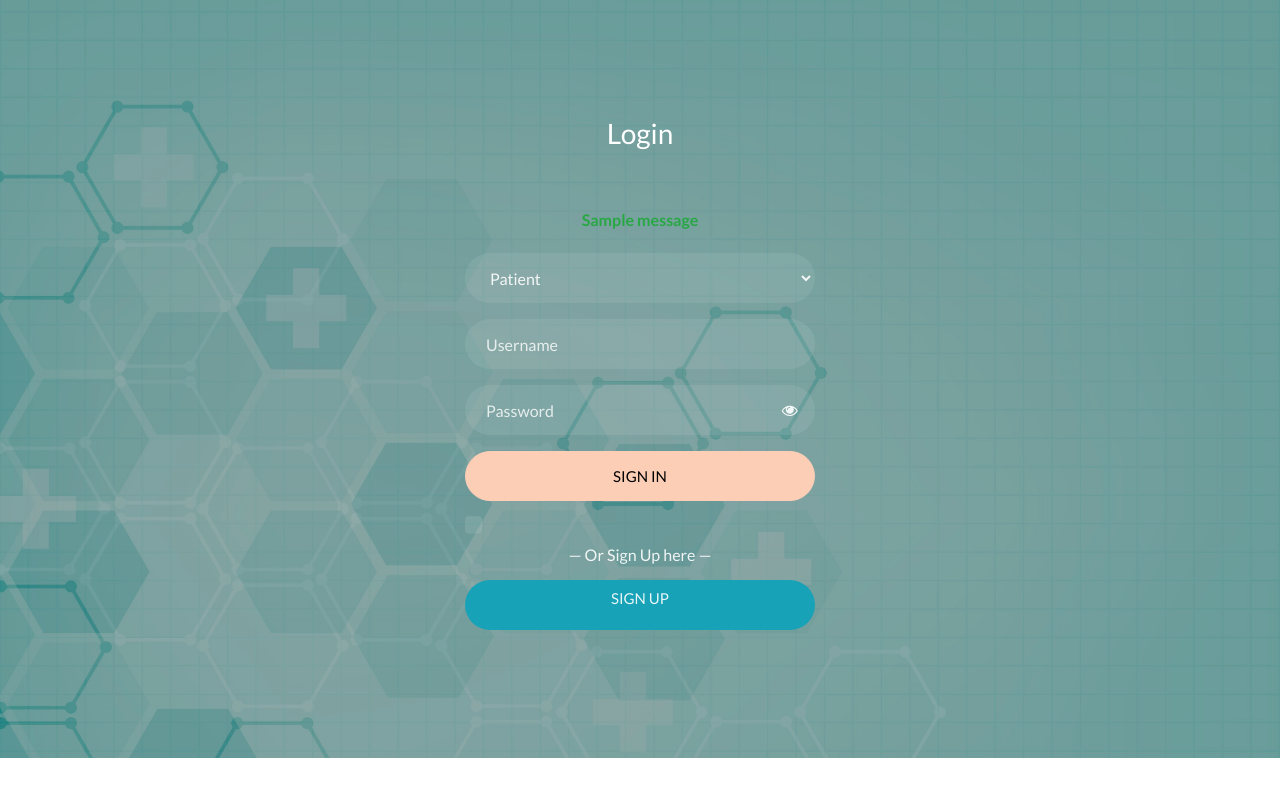
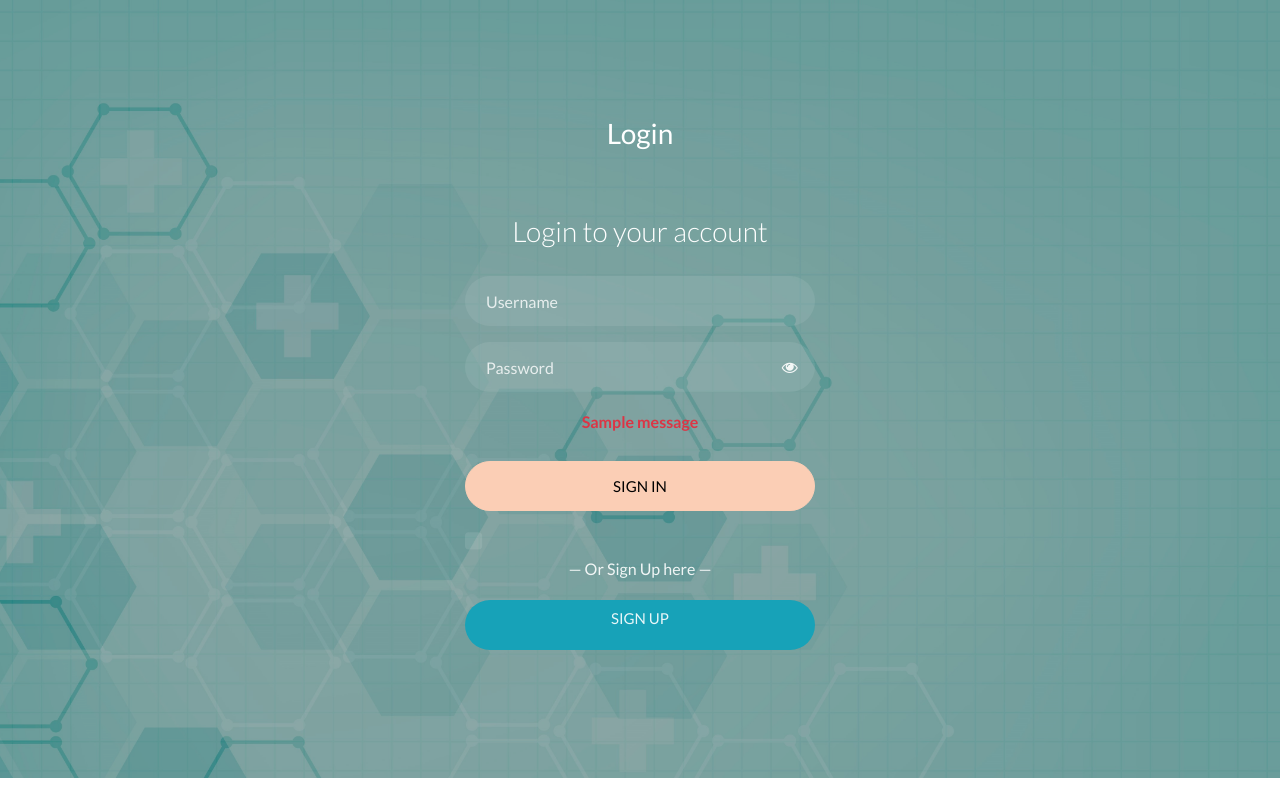
Before and after one commit to yadhukrishnx/E-HOSPITALITY, a Django app: page /login/ in a window 1280 px wide. Run offline with Django 3.2, Linux system fonts and the light colour scheme; one stand-in notice (Sample message) is shown.

Commit message:
Update : Authentication Completed . 3 User modes enabled

```diff
--- a/hospital/templates/login.html
+++ b/hospital/templates/login.html
@@ -27,38 +27,31 @@
 				<div class="col-md-6 col-lg-4">
 					<div class="login-wrap p-0">
 				  <!-- Success Message Display -->
-				  {% if messages %}
+
+				  <h3 class="mb-4 text-center">Login to your account</h3>
+
+				  <!-- End Success Message Display -->
+
+		      	<form method="POST" class="signin-form">
+					{% csrf_token %}
+
+		      		<div class="form-group">
+		      			<input type="text" name="username" class="form-control" placeholder="Username" required>
+		      		</div>
+	            <div class="form-group">
+	              <input id="password-field" name="password" type="password" class="form-control" placeholder="Password" required>
+	              <span toggle="#password-field" class="fa fa-fw fa-eye field-icon toggle-password"></span>
+	            </div>
+				{% if messages %}
 
 
-					  {% for message in messages %}
+				{% for message in messages %}
 
-					  <h6 class="mb-4 text-center text-success font-weight-bolder">{{ message }}<h6>
+				<p class="mb-4 text-center text-danger font-weight-bolder">{{ message }}<p>
 
-					  {% endfor %}
+				{% endfor %}
 
-				  {% endif %}
-				  {% if not messages %}
-				  <h3 class="mb-4 text-center">Login to your account</h3>
-				  {% endif %}
-				  <!-- End Success Message Display -->
-
-		      	<form action="#" class="signin-form">
-                    <div class="form-group " >
-
-                        <select id="role-select" class="form-control " required >
-
-                            <option value="patient">Patient</option>
-                            <option value="doctor">Doctor</option>
-                            <option value="admin">Admin</option>
-                        </select>
-                    </div>
-		      		<div class="form-group">
-		      			<input type="text" class="form-control" placeholder="Username" required>
-		      		</div>
-	            <div class="form-group">
-	              <input id="password-field" type="password" class="form-control" placeholder="Password" required>
-	              <span toggle="#password-field" class="fa fa-fw fa-eye field-icon toggle-password"></span>
-	            </div>
+			{% endif %}
 	            <div class="form-group">
 	            	<button type="submit" class="form-control btn btn-primary submit px-3 " >Sign In</button>
 	            </div>
--- a/hospital/urls.py
+++ b/hospital/urls.py
@@ -7,6 +7,10 @@ from django.contrib.auth import views as auth
 urlpatterns = [
     path("",views.home,name="home"),
     path("login/",views.loginpage,name="login"),
-    path('logout/', auth.LogoutView.as_view(template_name ='/login.html'), name ='logout'),
+    path('logout/', views.customlogout, name ='logout'),
     path("register/",views.register,name="register"),
+
+    path('patient-dashboard/', views.patient_dashboard_view, name='patient_dashboard'),
+    path('doctor-dashboard/', views.doctor_dashboard_view, name='doctor_dashboard'),
+    path('admin-dashboard/', views.admin_dashboard_view, name='admin_dashboard'),
 ]
--- a/hospital/views.py
+++ b/hospital/views.py
@@ -6,6 +6,9 @@ from .forms import UserRegisterForm
 from django.template.loader import get_template
 from django.core.mail import EmailMultiAlternatives
 from . models import UserProfile
+from django.contrib.auth import authenticate, login
+from django.contrib.auth.decorators import login_required
+from django.contrib.auth import logout
 
 # Create your views here.
 
@@ -27,10 +30,29 @@ def home(request):
 # View for login page
 
 def loginpage(request):
+    if request.method == 'POST':
+        username = request.POST['username']
+        password = request.POST['password']
+
+        user = authenticate(request, username=username, password=password)
+
+        if user is not None:
+            login(request, user)
+            user_profile = user.profile
+            if user_profile.user_type == 'patient':
+                return redirect('patient_dashboard')
+            elif user_profile.user_type == 'doctor':
+                return redirect('doctor_dashboard')
+            elif user_profile.user_type == 'admin':
+                return redirect('admin_dashboard')
+        else:
+            messages.error(request, 'Invalid username or password')
     return render(request,'login.html')
 
-
-
+def customlogout(request):
+    logout(request)
+    messages.success(request, "You have been logged out successfully.")
+    return redirect('login')
 
 ########### register here #####################################
 def register(request):
@@ -45,6 +67,7 @@ def register(request):
             user_profile.save()
             username = form.cleaned_data.get('username')
             email = form.cleaned_data.get('email')
+
             ######################### mail system ####################################
             htmly = get_template('Email.html')
             d = { 'username': username }
@@ -53,9 +76,24 @@ def register(request):
             msg = EmailMultiAlternatives(subject, html_content, from_email, [to])
             msg.attach_alternative(html_content, "text/html")
             msg.send()
+
             ##################################################################
             messages.success(request, f'Your account has been created ! You are now able to log in')
             return redirect('login')
     else:
         form = UserRegisterForm()
     return render(request, 'register.html', {'form': form})
+
+
+ #########################Dashboard views#########################################
+@login_required
+def patient_dashboard_view(request):
+    return render(request, 'patient/dashboard.html')
+
+@login_required
+def doctor_dashboard_view(request):
+    return render(request, 'doctor/dashboard.html')
+
+@login_required
+def admin_dashboard_view(request):
+    return render(request, 'admin/dashboard.html')
```
Also changed, not shown: hospital/templates/admin/dashboard.html (added, +12 -0 lines), hospital/templates/doctor/dashboard.html (added, +12 -0 lines), hospital/templates/patient/dashboard.html (added, +12 -0 lines), db.sqlite3.
